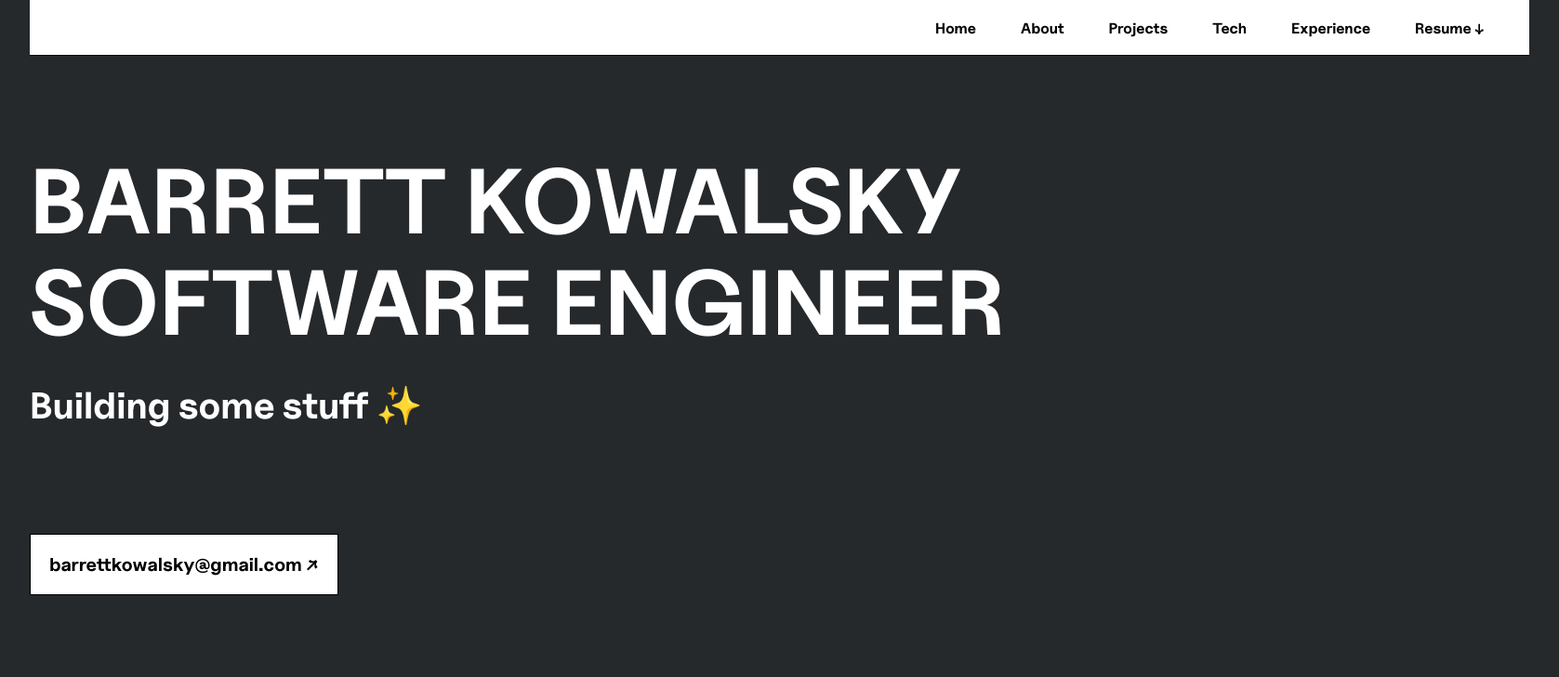
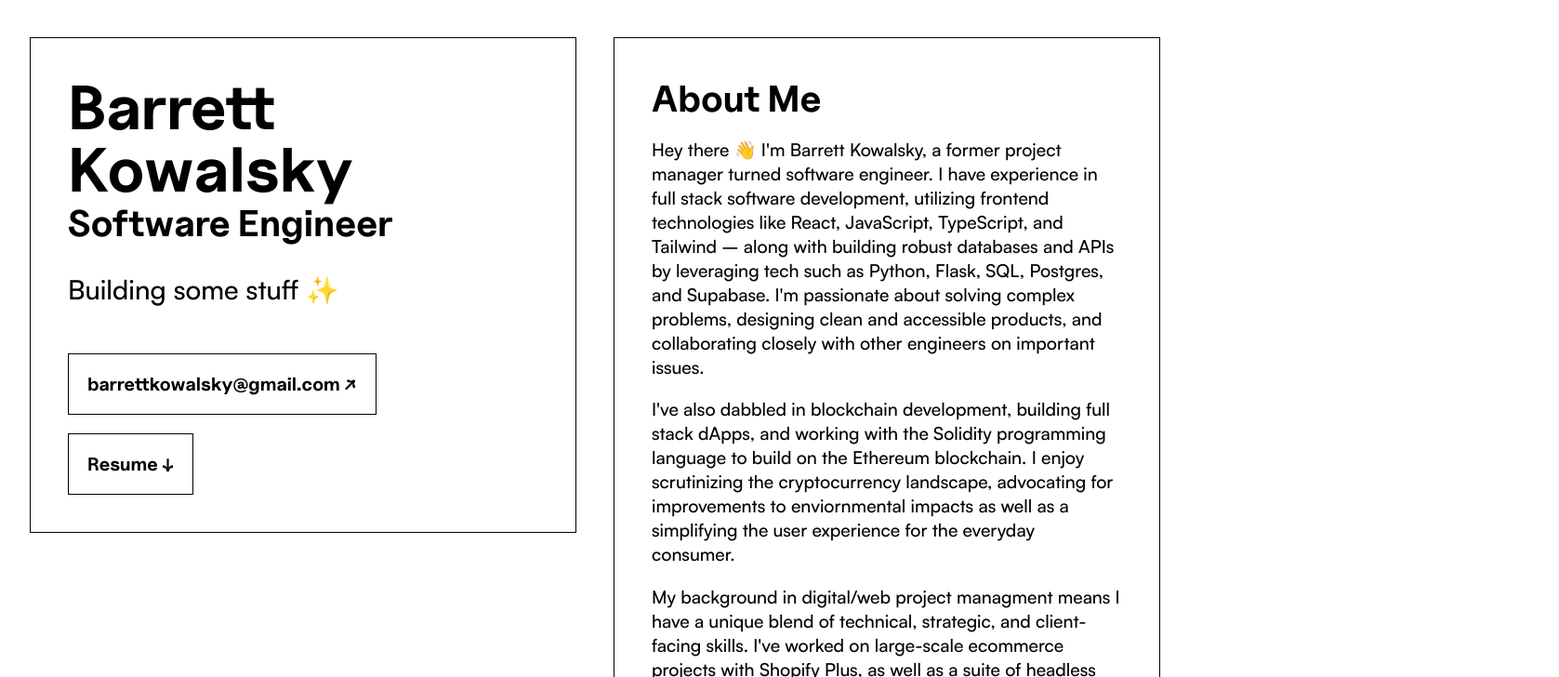
Before and after one commit to barrettk8090/portfolio-v2, a React (Vite) app: page / in a window 1280 px wide. Shown: the top 728 px of the page at 93% size, 1677 px wide, since content can reach past the window. Built offline with nearby package versions, Linux system fonts and the light colour scheme.

Commit message:
begin basic grid

```diff
--- a/src/App.css
+++ b/src/App.css
@@ -1,10 +1,34 @@
 /* Global */
+:root {
+  font-weight: 400;
+  font-synthesis: none;
+  text-rendering: optimizeLegibility;
+  -webkit-font-smoothing: antialiased;
+  -moz-osx-font-smoothing: grayscale;
+}
+
 
 #root {
   max-width: 1920px;
   margin: 0 auto;
   padding: 0rem 2rem 0rem 2rem;
-  background-color: #26292C;
+}
+
+body {
+  margin: 0;
+  min-width: 320px;
+  min-height: 100vh;
+}
+
+.main-page {
+  display: grid;
+  grid-template-columns: repeat(2, minmax(0, 1fr));
+  grid-template-rows: auto auto;
+  grid-column-gap: 40px;
+  grid-row-gap: 40px;
+  grid-template-areas:
+    "hero about"
+    "projects .";
 }
 
 * {
@@ -14,7 +38,7 @@
 }
 
 h1, h2, h3, h4, h5, h6, p, li {
-  color:white;
+  color:black;
 }
 
 @font-face {
@@ -33,13 +57,35 @@ h1, h2, h3, h4, h5, h6, p, li {
   src: url(./assets/Satoshi-Regular.ttf);
 }
 
+h1 {
+  font-size: 4.2em;
+  line-height: 1;
+  font-family: UncutSans;
+  margin: 0;
+}
+
+h2{
+  font-family: UncutSans;
+  font-size: 2.5em;
+  margin: 0;
+}
+
 h3 {
   font-size: 1.8rem;;
 }
 
+h3, h4{
+  font-family: SatoshiMedium;
+}
+
+h4{
+  font-size: 1.2rem;
+  margin: 0;
+}
+
 p {
   font-family: SatoshiMedium;
-  font-size: 2rem;
+  font-size: 1.2rem;
 }
 
 li {
@@ -52,71 +98,20 @@ a {
   color:black;
   text-decoration: inherit;
 }
-a:hover {
-  color: white;
-  background-color: black;
-}
-
-body {
-  margin: 0;
-  display: flex;
-  min-width: 320px;
-  min-height: 100vh;
-}
-
-h1 {
-  font-size: 6.2em;
-  line-height: 1.1;
-  font-family: UncutSans;
-  margin: 0;
-}
-
-h2{
-  font-family: UncutSans;
-  font-size: 2.5em;
-}
-
-h3, h4{
-  font-family: SatoshiMedium;
-}
-
-h4{
-  font-size: 1.2rem;
-  margin: 0;
-}
-
-/* Nav */
-
-.nav-container {
-  list-style: none;
-  height: 60px;
-  display: flex;
-  justify-content: flex-end;
-  align-items: center;
-  margin:0;
-  position: sticky;
-  top:0;
-  border-bottom: 1px solid black;
-  background-color: white;
-  z-index: 100;
-}
-
-.nav-container li {
-  margin-right: 3rem;
-  float:right;
-}
 
 /* Hero */
 
 .hero-container{
-  width: 100%;
-  border-bottom: 1px solid black;
-  margin-top:100px;
-  padding-bottom: 40px;
+  border: 1px solid black;
+  margin-top:40px;
+  padding: 40px;
+  align-self: start;
+  grid-area: hero;
 }
 
-.hero-container h2{
-  width: 50%;
+.hero-btn-container{
+  display: flex;
+  flex-direction: column;
 }
 
 .hero-btn{
@@ -124,13 +119,10 @@ h4{
   font-family: UncutSans;
   font-weight: 200;
   padding: 20px;
+  margin-top:20px;
   border: 1.5px solid black;
   font-size: 20px;
-  margin-top: 80px;
-  margin-bottom: 80px;
 }
-
-
 
 .hero-btn:hover{
   background-color: black;
@@ -138,20 +130,29 @@ h4{
   cursor:pointer;
 }
 
+.hero-container,
+.about-container,
+.project-container {
+  align-self: start;
+}
+
 /* About */
 
 .about-container{
-  padding-bottom:90px;
-  padding-top:90px;
-  border-bottom: 1px solid black;
+  padding: 40px;
+  margin-top:40px;
+  border: 1px solid black;
+  align-self: start;
+  grid-area: about;
 }
 
 /* Projects */
 
 .project-container{
-  padding-top:90px;
-  padding-bottom:90px;
-  border-bottom: 1px solid black;
+  padding:40px;
+  border: 1px solid black;
+  align-self: start;
+  grid-area: projects;
 }
 
 .project-grid{
@@ -208,7 +209,8 @@ h4{
 /* TechStack */
 
 .tech-container{
-  border-bottom: 1px solid black;
+  border: 1px solid black;
+  padding: 40px;
 }
 
 .tech-spread {
@@ -488,9 +490,6 @@ h4{
 @media screen and (min-width: 1025px) {
   /* Styles for large desktops and high-resolution screens */
 
-  .about-container p {
-    font-size: 1.8rem;
-  }
 
   .project-grid-item-image img {
     max-width: 100%;
--- a/src/App.tsx
+++ b/src/App.tsx
@@ -1,11 +1,9 @@
 import "./App.css";
-import Nav from "./Nav";
 import Home from "./components/Home";
 
 export default function App() {
   return (
     <>
-      <Nav />
       <Home />
     </>
   );
--- a/src/Nav.tsx
+++ /dev/null
@@ -1,28 +0,0 @@
-import resumeFile from "./assets/Barrett_Kowalsky_Resume.pdf";
-
-const Nav = () => {
-  return (
-    <ul className="nav-container">
-      <li>
-        <a href="#root">Home</a>
-      </li>
-      <li>
-        <a href="#about">About</a>
-      </li>
-      <li>
-        <a href="#projects">Projects</a>
-      </li>
-      <li>
-        <a href="#tech">Tech</a>
-      </li>
-      <li>
-        <a href="#experience">Experience</a>
-      </li>
-      <li>
-        <a href={resumeFile}>Resume ↓</a>
-      </li>
-    </ul>
-  );
-};
-
-export default Nav;
--- a/src/components/Hero.tsx
+++ b/src/components/Hero.tsx
@@ -1,12 +1,19 @@
+import resume from "../assets/Barrett_Kowalsky_Resume.pdf";
+
 export default function Hero() {
   return (
     <div id="home" className="hero-container">
-      <h1>BARRETT KOWALSKY</h1>
-      <h1>SOFTWARE ENGINEER</h1>
-      <h2>Building some stuff ✨</h2>
-      <a href="mailto:barrettkowalsky@gmail.com">
-        <button className="hero-btn">barrettkowalsky@gmail.com ↗</button>
-      </a>
+      <h1>Barrett Kowalsky</h1>
+      <h2>Software Engineer</h2>
+      <h3>Building some stuff ✨</h3>
+      <div className="hero-btn-container">
+        <a href="mailto:barrettkowalsky@gmail.com">
+          <button className="hero-btn">barrettkowalsky@gmail.com ↗</button>
+        </a>
+        <a href={resume} target="_blank">
+          <button className="hero-btn">Resume ↓</button>
+        </a>
+      </div>
     </div>
   );
 }
--- a/src/components/Home.tsx
+++ b/src/components/Home.tsx
@@ -8,11 +8,13 @@ import Footer from "./Footer";
 export default function Home() {
   return (
     <>
-      <Hero />
-      <About />
-      <Projects />
-      <TechStack />
-      <Experience />
+      <div className="main-page">
+        <Hero />
+        <About />
+        <Projects />
+        <TechStack />
+        <Experience />
+      </div>
       <Footer />
     </>
   );
--- a/src/index.css
+++ /dev/null
@@ -1,47 +0,0 @@
-:root {
-  /* line-height: 1.5; */
-  font-weight: 400;
-
-  /* color-scheme: light dark;
-  color: rgba(255, 255, 255, 0.87);
-  background-color: #242424; */
-
-  font-synthesis: none;
-  text-rendering: optimizeLegibility;
-  -webkit-font-smoothing: antialiased;
-  -moz-osx-font-smoothing: grayscale;
-}
-
-
-
-/* button {
-  border-radius: 8px;
-  border: 1px solid transparent;
-  padding: 0.6em 1.2em;
-  font-size: 1em;
-  font-weight: 500;
-  font-family: inherit;
-  background-color: #1a1a1a;
-  cursor: pointer;
-  transition: border-color 0.25s;
-}
-button:hover {
-  border-color: #646cff;
-}
-button:focus,
-button:focus-visible {
-  outline: 4px auto -webkit-focus-ring-color;
-} */
-
-/* @media (prefers-color-scheme: light) {
-  :root {
-    color: #213547;
-    background-color: #ffffff;
-  }
-  a:hover {
-    color: #747bff;
-  }
-  button {
-    background-color: #f9f9f9;
-  }
-} */
```
Also changed, not shown: src/main.tsx (+6 -7 lines).
